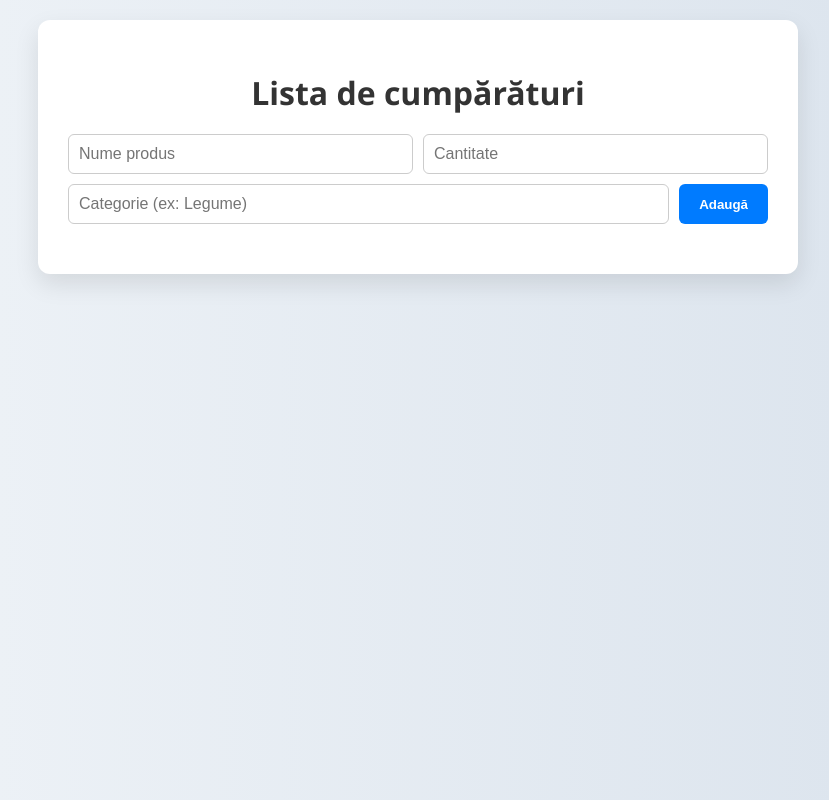
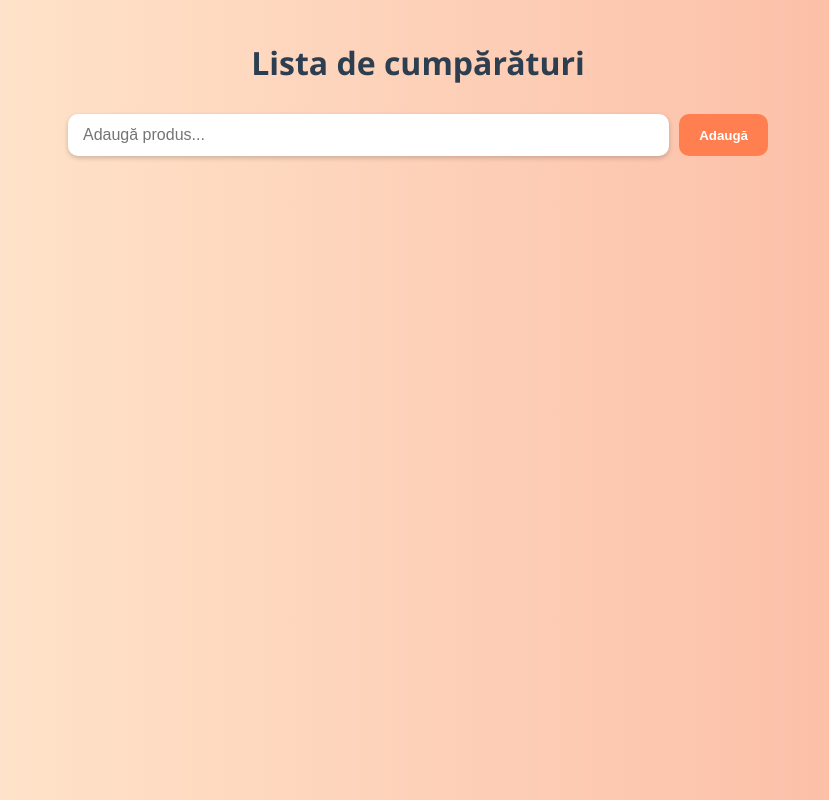
Before and after one commit to ruben-24/Lista-cumparaturi, a website: page public/index.html in a window 1280 px wide. Shown: the whole page, without its empty margins (222-1051 px from the left). Drawn offline with nearby package versions, Linux system fonts and the light colour scheme.

Commit message:
Update index.html

```diff
--- a/public/index.html
+++ b/public/index.html
@@ -1,26 +1,96 @@
 <!DOCTYPE html>
 <html lang="ro">
 <head>
-  <meta charset="UTF-8">
-  <meta name="viewport" content="width=device-width, initial-scale=1.0">
-  <title>Lista de cumpărături</title>
-  <link rel="stylesheet" href="styles.css">
+<meta charset="UTF-8">
+<title>Lista de cumpărături</title>
+<style>
+body {
+    font-family: 'Segoe UI', Tahoma, Geneva, Verdana, sans-serif;
+    background: linear-gradient(to right, #ffecd2, #fcb69f);
+    padding: 20px;
+    max-width: 700px;
+    margin: auto;
+    color: #333;
+}
+
+h1 {
+    text-align: center;
+    color: #2c3e50;
+    margin-bottom: 30px;
+}
+
+form {
+    display: flex;
+    gap: 10px;
+    margin-bottom: 30px;
+}
+
+input[type="text"] {
+    flex: 1;
+    padding: 12px 15px;
+    border-radius: 10px;
+    border: none;
+    box-shadow: 0 2px 5px rgba(0,0,0,0.2);
+    font-size: 16px;
+}
+
+button {
+    padding: 12px 20px;
+    border-radius: 10px;
+    border: none;
+    background-color: #ff7f50;
+    color: white;
+    font-weight: bold;
+    cursor: pointer;
+    transition: background-color 0.3s;
+}
+
+button:hover {
+    background-color: #ff4500;
+}
+
+.categorie-card {
+    background: rgba(255,255,255,0.8);
+    border-radius: 15px;
+    padding: 15px 20px;
+    margin-bottom: 20px;
+    box-shadow: 0 5px 15px rgba(0,0,0,0.1);
+}
+
+.categorie-card h3 {
+    margin-top: 0;
+    color: #e74c3c;
+}
+
+.categorie-card ul {
+    list-style: none;
+    padding-left: 0;
+}
+
+.categorie-card li {
+    padding: 8px 0;
+    border-bottom: 1px solid #ddd;
+    transition: transform 0.2s, background 0.2s;
+    border-radius: 5px;
+}
+
+.categorie-card li:hover {
+    background-color: #ffe5d4;
+    transform: translateX(5px);
+}
+</style>
 </head>
 <body>
-  <div id="app">
-    <h1>Lista de cumpărături</h1>
 
-    <div class="add-item">
-      <input id="itemName" placeholder="Nume produs">
-      <input id="itemQty" placeholder="Cantitate">
-      <input id="itemCategory" placeholder="Categorie (ex: Legume)">
-      <button id="addBtn">Adaugă</button>
-    </div>
+<h1>Lista de cumpărături</h1>
 
-    <div id="categoriesContainer"></div>
-  </div>
+<form id="formProdus">
+    <input type="text" id="inputProdus" placeholder="Adaugă produs..." required>
+    <button type="submit">Adaugă</button>
+</form>
 
-  <script src="/socket.io/socket.io.js"></script>
-  <script src="app.js"></script>
+<div id="lista"></div>
+
+<script src="app.js"></script>
 </body>
 </html>
```
